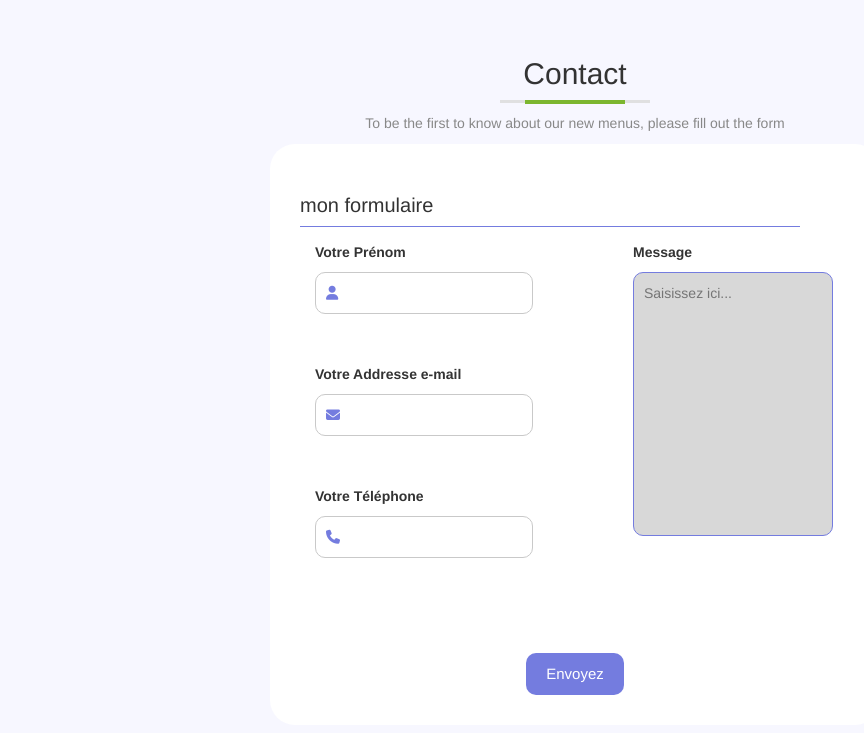
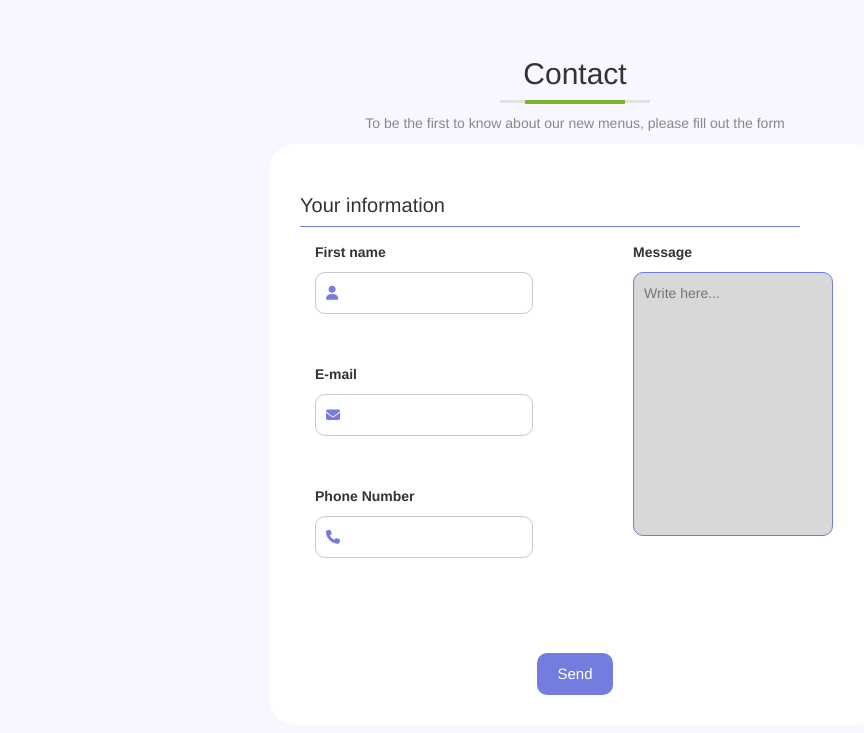
Before and after one commit to Najeehat/bootstrap, a plain HTML site: page index.html in a window 1280 px wide. Shown: the part 1976-2709 px from the top of the page, without its empty margins (80-944 px from the left). Drawn offline with nearby package versions, Linux system fonts and the light colour scheme.

Commit message:
Update index.html

```diff
--- a/index.html
+++ b/index.html
@@ -162,13 +162,13 @@
                 </div>
                 <div class="col-md-12">
                     <form>
-                        <h3>mon formulaire</h3>
+                        <h3>Your information</h3>
                          <div class="séparation"></div>
                      <div class="corps-formulaire">
                          <div class="gauche">
                              <div class="groupe">
                                  <span>
-                                     <label>Votre Prénom</label>
+                                     <label>First name</label>
 
                                  </span>
                                  <input type="text">
@@ -176,13 +176,13 @@
                              </div>
                              <br>
                              <div class="groupe">
-                                 <label>Votre Addresse e-mail</label>
+                                 <label>E-mail</label>
                                  <input type="text">
                                  <i class="fa-solid fa-envelope"></i>
                              </div>
                              <br>
                              <div class="groupe">
-                                 <label>Votre Téléphone</label>
+                                 <label>Phone Number</label>
                                  <input type="text">
                                  <i class="fa-solid fa-phone"></i>
                              </div>
@@ -191,14 +191,14 @@
                          <div class="droite">
                              <div class="groupe">
                                  <label>Message</label>
-                                 <textarea placeholder="Saisissez ici..."></textarea>
+                                 <textarea placeholder="Write here..."></textarea>
                              </div>
                          </div>
 
                      </div>
                      <br>
                      <div class="pied-formulaire" align="center" >
-                         <button>Envoyez</button>
+                         <button>Send</button>
                      </div>
 
 
```
